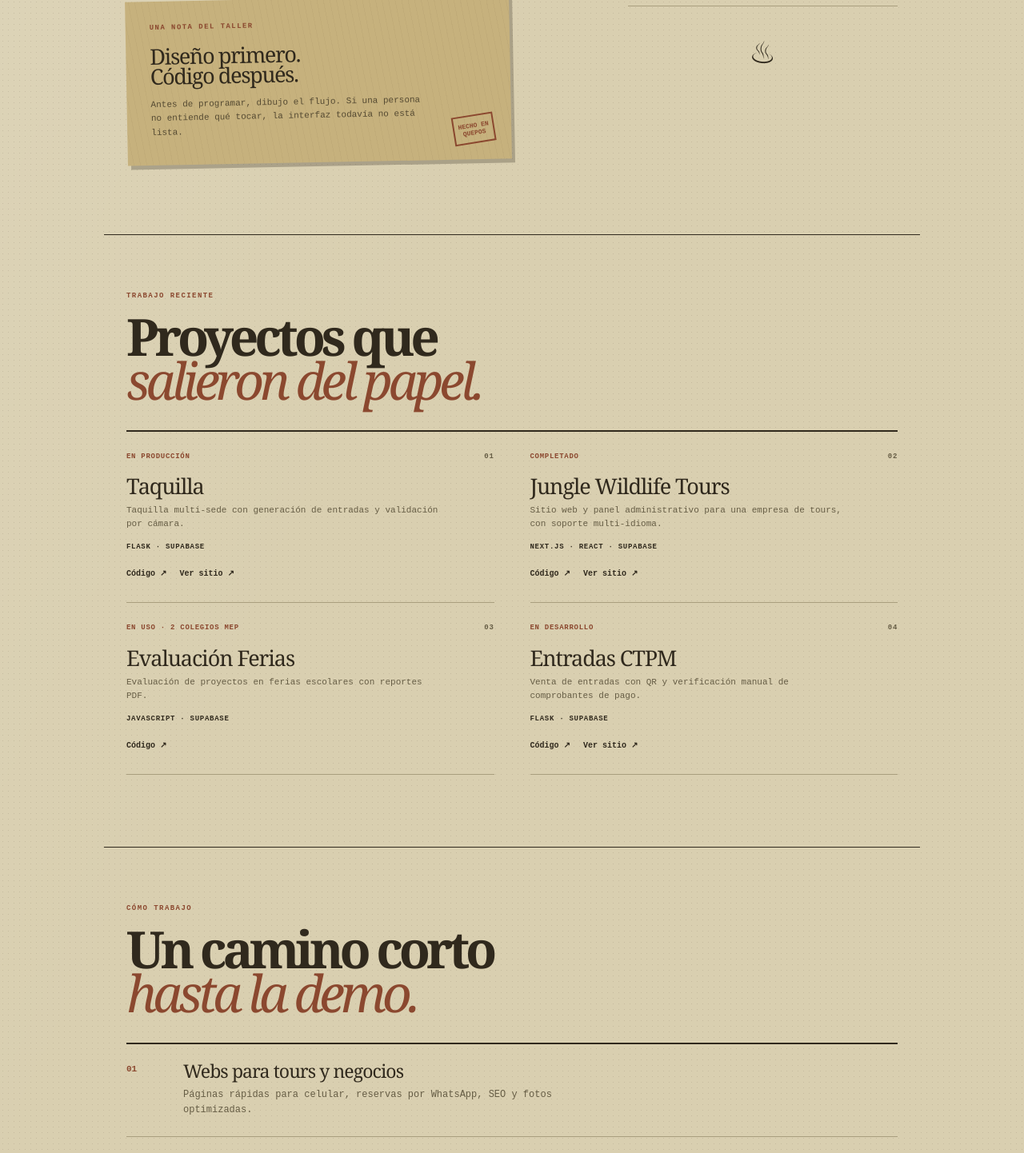
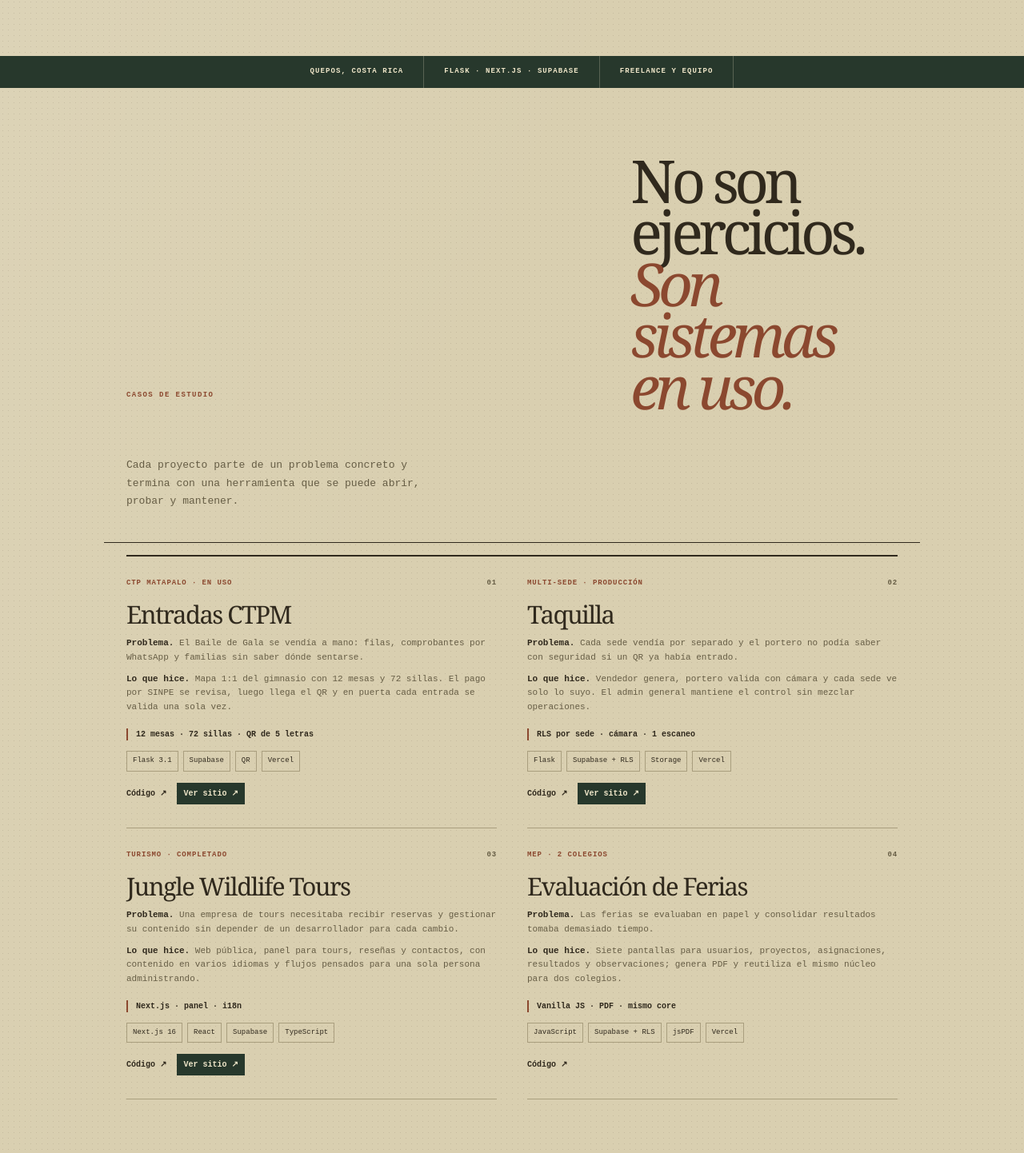
Before and after one commit to greikol4321-hub/portafolio, a Next.js app: page / in a window 1280 px wide. Shown: the part 596-2038 px from the top of the page at 80% size. Built offline with nearby package versions, Linux system fonts and the light colour scheme.

Commit message:
feat: enfoca portafolio en casos de estudio

```diff
--- a/src/app/page.js
+++ b/src/app/page.js
@@ -3,38 +3,79 @@
 import { motion, useReducedMotion } from "motion/react";
 
 const projects = [
-  { title: "Taquilla", status: "EN PRODUCCIÓN", body: "Taquilla multi-sede con generación de entradas y validación por cámara.", stack: "Flask · Supabase", code: "https://github.com/greikol4321-hub/taquilla", demo: "https://taquilla-quepos.vercel.app" },
-  { title: "Jungle Wildlife Tours", status: "COMPLETADO", body: "Sitio web y panel administrativo para una empresa de tours, con soporte multi-idioma.", stack: "Next.js · React · Supabase", code: "https://github.com/greikol4321-hub/jungle-wildlife-tours", demo: "https://jungle-wildlife-tours.vercel.app" },
-  { title: "Evaluación Ferias", status: "EN USO · 2 COLEGIOS MEP", body: "Evaluación de proyectos en ferias escolares con reportes PDF.", stack: "JavaScript · Supabase", code: "https://github.com/greikol4321-hub/evaluaciones-CTPQ" },
-  { title: "Entradas CTPM", status: "EN DESARROLLO", body: "Venta de entradas con QR y verificación manual de comprobantes de pago.", stack: "Flask · Supabase", code: "https://github.com/greikol4321-hub/entradas-ctpm", demo: "https://entradas-ctpm.vercel.app" },
+  {
+    title: "Entradas CTPM",
+    status: "CTP MATAPALO · EN USO",
+    problem: "El Baile de Gala se vendía a mano: filas, comprobantes por WhatsApp y familias sin saber dónde sentarse.",
+    solution: "Mapa 1:1 del gimnasio con 12 mesas y 72 sillas. El pago por SINPE se revisa, luego llega el QR y en puerta cada entrada se valida una sola vez.",
+    highlight: "12 mesas · 72 sillas · QR de 5 letras",
+    stack: ["Flask 3.1", "Supabase", "QR", "Vercel"],
+    code: "https://github.com/greikol4321-hub/entradas-ctpm",
+    demo: "https://entradas-ctpm.vercel.app",
+  },
+  {
+    title: "Taquilla",
+    status: "MULTI-SEDE · PRODUCCIÓN",
+    problem: "Cada sede vendía por separado y el portero no podía saber con seguridad si un QR ya había entrado.",
+    solution: "Vendedor genera, portero valida con cámara y cada sede ve solo lo suyo. El admin general mantiene el control sin mezclar operaciones.",
+    highlight: "RLS por sede · cámara · 1 escaneo",
+    stack: ["Flask", "Supabase + RLS", "Storage", "Vercel"],
+    code: "https://github.com/greikol4321-hub/taquilla",
+    demo: "https://taquilla-quepos.vercel.app",
+  },
+  {
+    title: "Jungle Wildlife Tours",
+    status: "TURISMO · COMPLETADO",
+    problem: "Una empresa de tours necesitaba recibir reservas y gestionar su contenido sin depender de un desarrollador para cada cambio.",
+    solution: "Web pública, panel para tours, reseñas y contactos, con contenido en varios idiomas y flujos pensados para una sola persona administrando.",
+    highlight: "Next.js · panel · i18n",
+    stack: ["Next.js 16", "React", "Supabase", "TypeScript"],
+    code: "https://github.com/greikol4321-hub/jungle-wildlife-tours",
+    demo: "https://jungle-wildlife-tours.vercel.app",
+  },
+  {
+    title: "Evaluación de Ferias",
+    status: "MEP · 2 COLEGIOS",
+    problem: "Las ferias se evaluaban en papel y consolidar resultados tomaba demasiado tiempo.",
+    solution: "Siete pantallas para usuarios, proyectos, asignaciones, resultados y observaciones; genera PDF y reutiliza el mismo núcleo para dos colegios.",
+    highlight: "Vanilla JS · PDF · mismo core",
+    stack: ["JavaScript", "Supabase + RLS", "jsPDF", "Vercel"],
+    code: "https://github.com/greikol4321-hub/evaluaciones-CTPQ",
+  },
 ];
 
-const services = [
-  ["01", "Webs para tours y negocios", "Páginas rápidas para celular, reservas por WhatsApp, SEO y fotos optimizadas."],
-  ["02", "Taquilla y entradas con QR + SINPE", "Vender, comprobar pagos y validar una entrada una sola vez."],
-  ["03", "Paneles admin que no piden manual", "El dueño crea, ve y responde sin llamar al desarrollador."],
-  ["04", "Sistemas para coles y ferias", "Evaluaciones, votaciones y controles internos que cualquier profe puede abrir."],
+const stackGroups = [
+  ["Frontend", "Next.js 16", "React 19", "Tailwind v4", "TypeScript", "JavaScript"],
+  ["Backend y datos", "Flask 3.1", "Supabase", "PostgreSQL", "RLS", "Python"],
+  ["Entrega y criterio", "Vercel", "Git / GitHub", "PDF + QR", "Accesibilidad AA", "SEO técnico"],
 ];
 
 function Reveal({ children, className = "", delay = 0 }) {
   const reduceMotion = useReducedMotion();
-  return <motion.div className={className} initial={reduceMotion ? false : { opacity: 0, y: 14 }} whileInView={{ opacity: 1, y: 0 }} viewport={{ once: true, amount: 0.12 }} transition={{ duration: 0.5, delay }}>{children}</motion.div>;
+  return <motion.div className={className} initial={reduceMotion ? false : { opacity: 0, y: 16 }} whileInView={{ opacity: 1, y: 0 }} viewport={{ once: true, amount: 0.15 }} transition={{ duration: 0.48, delay }}>{children}</motion.div>;
 }
 
-function ProjectEntry({ project, index }) {
-  return <Reveal delay={index * 0.05} className="project-entry"><div className="entry-meta"><span>{project.status}</span><span>0{index + 1}</span></div><h3>{project.title}</h3><p>{project.body}</p><p className="entry-stack">{project.stack}</p><div className="entry-links"><a href={project.code} target="_blank" rel="noreferrer">Código ↗</a>{project.demo && <a href={project.demo} target="_blank" rel="noreferrer">Ver sitio ↗</a>}</div></Reveal>;
+function CodeMark() {
+  return <svg aria-hidden="true" viewBox="0 0 24 24" fill="none"><path d="M5 7l5 5-5 5M12 19h7" /></svg>;
+}
+
+function ProjectCard({ project, index }) {
+  return <Reveal delay={index * 0.06} className="portfolio-card"><div className="card-topline"><span>{project.status}</span><span>0{index + 1}</span></div><h3>{project.title}</h3><div className="case-copy"><p><b>Problema.</b> {project.problem}</p><p><b>Lo que hice.</b> {project.solution}</p></div><p className="project-highlight">{project.highlight}</p><div className="tech-list">{project.stack.map((item) => <span key={item}>{item}</span>)}</div><div className="project-actions"><a href={project.code} target="_blank" rel="noreferrer">Código ↗</a>{project.demo && <a className="project-demo" href={project.demo} target="_blank" rel="noreferrer">Ver sitio ↗</a>}</div></Reveal>;
 }
 
 export default function Home() {
   return <div className="wander-page">
-    <header className="wander-header"><a className="brand" href="#inicio" aria-label="Ir al inicio"><span className="brand-mark">✳</span><span>Greikol<br /><small>Quesada</small></span></a><nav aria-label="Navegación principal"><a href="#trabajo">Trabajo</a><a href="#proceso">Proceso</a><a href="#perfil">Quién soy</a><a href="#contacto">Contacto</a></nav><a className="header-note" href="mailto:greikolamador@gmail.com">ESCRIBIME<br /><span>QUEPOS, CR</span></a></header>
+    <header className="wander-header"><a className="brand code-brand" href="#inicio" aria-label="Ir al inicio"><CodeMark /><span>Greikol<br /><small>Quesada · dev</small></span></a><nav aria-label="Navegación principal"><a href="#trabajo">Proyectos</a><a href="#servicios">Servicios</a><a href="#perfil">Perfil</a><a href="#contacto">Contacto</a></nav><a className="header-note" href="mailto:greikolamador@gmail.com">DISPONIBLE<br /><span>QUEPOS, CR</span></a></header>
     <main id="inicio">
-      <section className="dispatch" id="trabajo"><Reveal className="dispatch-main"><p className="eyebrow">DESDE QUEPOS, COSTA RICA</p><h1>Sistemas web<br /><em>que se usan</em><br />de verdad.</h1><p className="lead">Construyo herramientas claras para colegios, tours y negocios que necesitan cobrar, organizar y trabajar con menos pasos.</p><a className="outline-link" href="#proyectos">Ver proyectos ↓</a><div className="paper-note"><p className="eyebrow">UNA NOTA DEL TALLER</p><h2>Diseño primero.<br />Código después.</h2><p>Antes de programar, dibujo el flujo. Si una persona no entiende qué tocar, la interfaz todavía no está lista.</p><span className="stamp">HECHO EN<br />QUEPOS</span></div></Reveal><aside className="dispatch-aside"><div className="aside-title"><h2>Bitácora</h2><span>REPORTES</span></div><article><p className="eyebrow">01 / EN PRODUCCIÓN</p><h3>Taquilla multi-sede</h3><p>Vendedor genera. Portero valida con cámara. RLS separa cada sede.</p><a href="https://taquilla-quepos.vercel.app" target="_blank" rel="noreferrer">LEER MÁS ↗</a></article><article><p className="eyebrow">02 / COMPLETADO</p><h3>Jungle Wildlife Tours</h3><p>Web, panel e idiomas para que una empresa de tours pueda recibir reservas.</p><a href="https://jungle-wildlife-tours.vercel.app" target="_blank" rel="noreferrer">LEER MÁS ↗</a></article><div className="campfire" aria-hidden="true">♨</div></aside></section>
-      <section className="project-section" id="proyectos"><Reveal><p className="eyebrow">TRABAJO RECIENTE</p><h2>Proyectos que<br /><em>salieron del papel.</em></h2></Reveal><div className="project-ledger">{projects.map((project, index) => <ProjectEntry key={project.title} project={project} index={index} />)}</div></section>
-      <section className="process-section" id="proceso"><Reveal><p className="eyebrow">CÓMO TRABAJO</p><h2>Un camino corto<br /><em>hasta la demo.</em></h2></Reveal><div className="service-ledger">{services.map(([number, title, body], index) => <Reveal key={title} delay={index * 0.04} className="service-entry"><span>{number}</span><div><h3>{title}</h3><p>{body}</p></div></Reveal>)}</div></section>
-      <section className="about-section" id="perfil"><Reveal><p className="eyebrow">QUIÉN SOY</p><h2>El desarrollador<br /><em>del otro lado.</em></h2></Reveal><div className="about-copy"><p>Soy Greikol Yanfred Quesada Amador, estudiante de Desarrollo Web en el CTP de Quepos. Empecé con colegios y negocios de la zona, resolviendo problemas muy concretos con sistemas pequeños.</p><p>Me gusta que una pantalla se entienda antes de que alguien tenga que pedir instrucciones. Por eso cada proyecto empieza con una conversación y termina con algo que se puede tocar.</p></div></section>
-      <section className="contact-camp" id="contacto"><div className="contact-torn"><p className="eyebrow">ESCRIBIME</p><h2>¿Qué necesitás<br /><em>ordenar o construir?</em></h2><p>Contame qué pasa hoy. Te respondo directo si lo puedo resolver y cómo lo abordaría.</p><a className="contact-button" href="mailto:greikolamador@gmail.com">greikolamador@gmail.com ↗</a></div><div className="contact-card"><span>PARA: GREIKOL QUESADA</span><a href="https://wa.me/50661272074" target="_blank" rel="noreferrer">WhatsApp<br /><strong>6127-2074</strong></a><span>BASE: QUEPOS, CR</span><span className="postage">✳<br />COSTA RICA</span></div></section>
+      <section className="portfolio-hero"><Reveal><p className="eyebrow">PORTAFOLIO / DESARROLLO WEB / 2026</p><h1>Software para<br /><em>problemas reales.</em></h1><p className="lead">Soy Greikol Quesada. Desarrollo sistemas para colegios, negocios y turismo: entradas, paneles y herramientas que no necesitan manual para usarse.</p><div className="hero-links"><a className="hero-primary" href="#trabajo">Ver proyectos</a><a href="https://github.com/greikol4321-hub" target="_blank" rel="noreferrer">GitHub ↗</a></div></Reveal><Reveal delay={0.1} className="proof-board"><p className="eyebrow">EN PRODUCCIÓN</p><div><strong>4</strong><span>proyectos<br />publicados</span></div><div><strong>2</strong><span>colegios usando<br />el mismo core</span></div><div><strong>12</strong><span>mesas mapeadas<br />silla por silla</span></div><p className="proof-note">De Quepos para gente que necesita que las cosas funcionen.</p></Reveal></section>
+      <section className="signal-strip"><span>QUEPOS, COSTA RICA</span><span>FLASK · NEXT.JS · SUPABASE</span><span>FREELANCE Y EQUIPO</span></section>
+      <section className="work-intro" id="trabajo"><Reveal><p className="eyebrow">CASOS DE ESTUDIO</p><h2>No son ejercicios.<br /><em>Son sistemas en uso.</em></h2><p>Cada proyecto parte de un problema concreto y termina con una herramienta que se puede abrir, probar y mantener.</p></Reveal></section>
+      <section className="project-section"><div className="project-ledger">{projects.map((project, index) => <ProjectCard key={project.title} project={project} index={index} />)}</div><a className="github-all" href="https://github.com/greikol4321-hub" target="_blank" rel="noreferrer">Ver todos los repositorios en GitHub ↗</a></section>
+      <section className="services-portfolio" id="servicios"><Reveal><p className="eyebrow">LO QUE PUEDO CONSTRUIR</p><h2>De la idea<br /><em>a algo usable.</em></h2></Reveal><div className="service-grid"><Reveal><h3>Webs y reservas</h3><p>Webs rápidas para tours y negocios, con reservas por WhatsApp, contenido editable y SEO desde el inicio.</p></Reveal><Reveal delay={0.05}><h3>Entradas y QR</h3><p>Flujos de pago por SINPE, asientos, comprobantes, QR y validación en puerta.</p></Reveal><Reveal delay={0.1}><h3>Paneles internos</h3><p>Herramientas para administrar usuarios, contenido, ventas, evaluaciones y reportes sin enredos.</p></Reveal></div></section>
+      <section className="stack-section"><Reveal><p className="eyebrow">HERRAMIENTAS</p><h2>Con esto trabajo.</h2></Reveal><div className="stack-grid">{stackGroups.map(([title, ...items], index) => <Reveal key={title} delay={index * 0.05} className="stack-group"><h3>{title}</h3><div>{items.map((item) => <span key={item}>{item}</span>)}</div></Reveal>)}</div></section>
+      <section className="about-section" id="perfil"><Reveal><p className="eyebrow">PERFIL</p><h2>Menos pasos.<br /><em>Mejor uso.</em></h2></Reveal><Reveal delay={0.08} className="about-copy"><p>Soy Greikol Yanfred Quesada Amador, estudiante de Desarrollo Web en el CTP de Quepos. Empecé construyendo sistemas para colegios y negocios de Quepos y Matapalo.</p><p>Me importa más que una persona pueda vender una entrada o encontrar una reserva sin preguntar, que llenar una pantalla de funciones. Si necesita manual, todavía no está listo.</p></Reveal></section>
+      <section className="contact-camp" id="contacto"><div className="contact-torn"><p className="eyebrow">CONTACTO</p><h2>¿Tenés algo que<br /><em>ordenar o construir?</em></h2><p>Escribime con el problema que necesitás resolver. Te digo directo cómo lo abordaría.</p><a className="contact-button" href="mailto:greikolamador@gmail.com">greikolamador@gmail.com ↗</a></div><div className="contact-card"><span>WHATSAPP DIRECTO</span><a href="https://wa.me/50661272074" target="_blank" rel="noreferrer"><strong>+506 6127-2074</strong></a><span>QUEPOS, COSTA RICA</span><CodeMark /></div></section>
     </main>
-    <footer className="wander-footer"><span>GREIKOL QUESADA · DESARROLLO WEB</span><span>© {new Date().getFullYear()} / HECHO A MANO</span></footer>
+    <footer className="wander-footer"><span>GREIKOL QUESADA · DESARROLLO WEB</span><span>© {new Date().getFullYear()} / HECHO EN QUEPOS</span></footer>
   </div>;
 }
```
Also changed, not shown: public/favicon.svg, src/app/globals.css.
